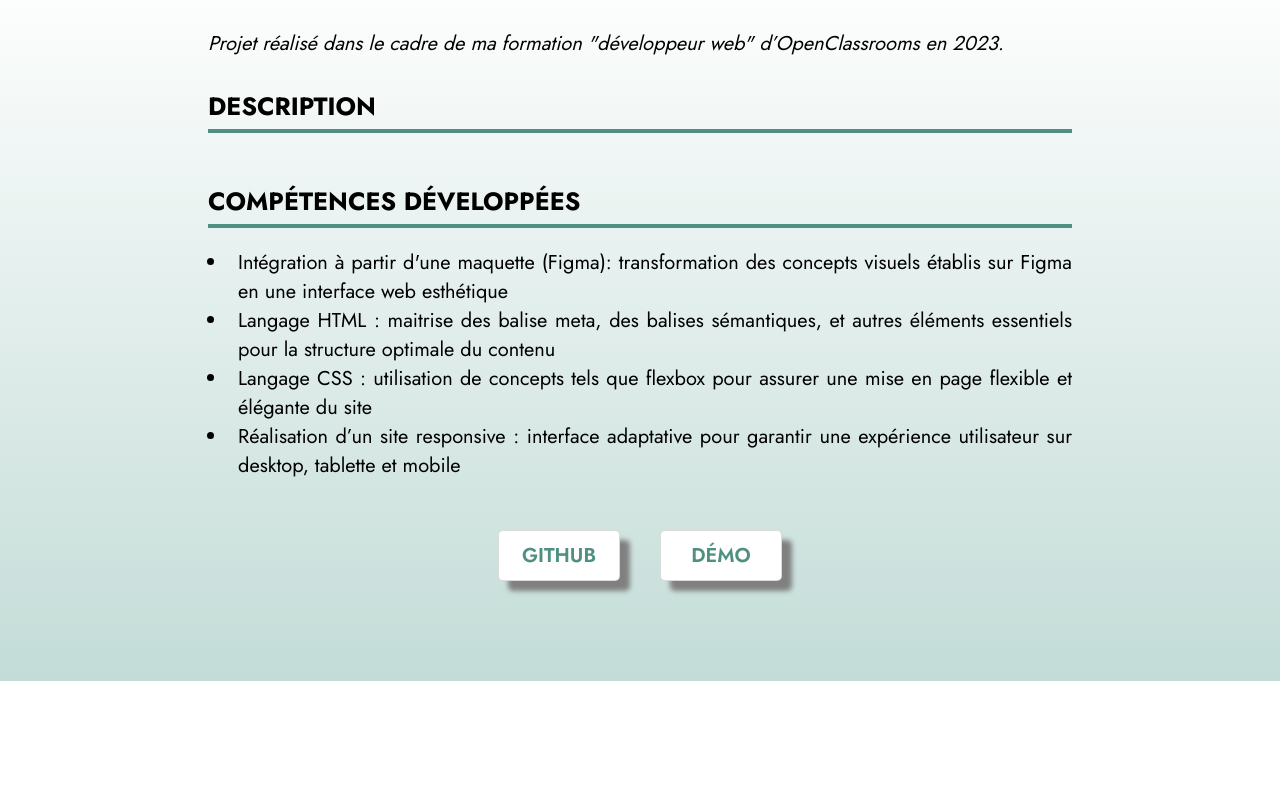
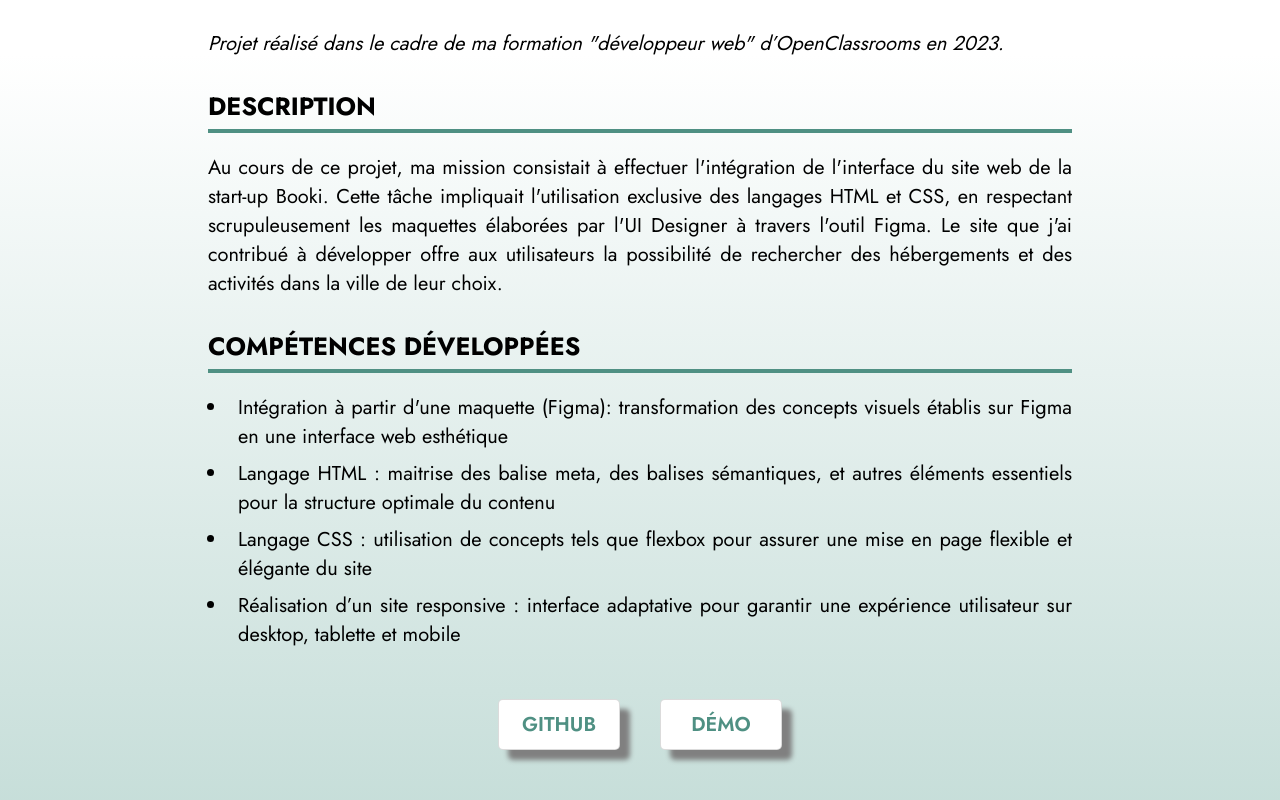
Before and after one commit to caroline-prtt/Portfolio, a React (Create React App) app: page /project/1 in a window 1280 px wide. Shown: the part 742-1542 px from the top of the page. Before the commit the page ends 1423 px from the top, so only its background shows below. Built offline with nearby package versions, Linux system fonts and the light colour scheme.

Commit message:
finalisation du composant Project

```diff
--- a/src/pages/Project/Project.jsx
+++ b/src/pages/Project/Project.jsx
@@ -41,7 +41,7 @@ function Project() {
                     </div>
                     <div className="project__content__description__mission">
                         <h4>DESCRIPTION</h4>
-                        <p className="project__content__description__mission principale">{project.mission.principale}</p>
+                        <p className="project__content__description__mission principale">{project.mission.principal}</p>
                         <ul className="project__content__description__mission details">
                             {project.mission.details.map((detail, index) =>(
                                 <li>{detail}</li>
--- a/src/pages/Project/project.scss
+++ b/src/pages/Project/project.scss
@@ -131,7 +131,7 @@
 
             li{
                 list-style-type:disc;
-                margin-left: 20px;
+                margin: 8px 0 0 20px;
                 padding-left: 10px;
             }
         }
```
